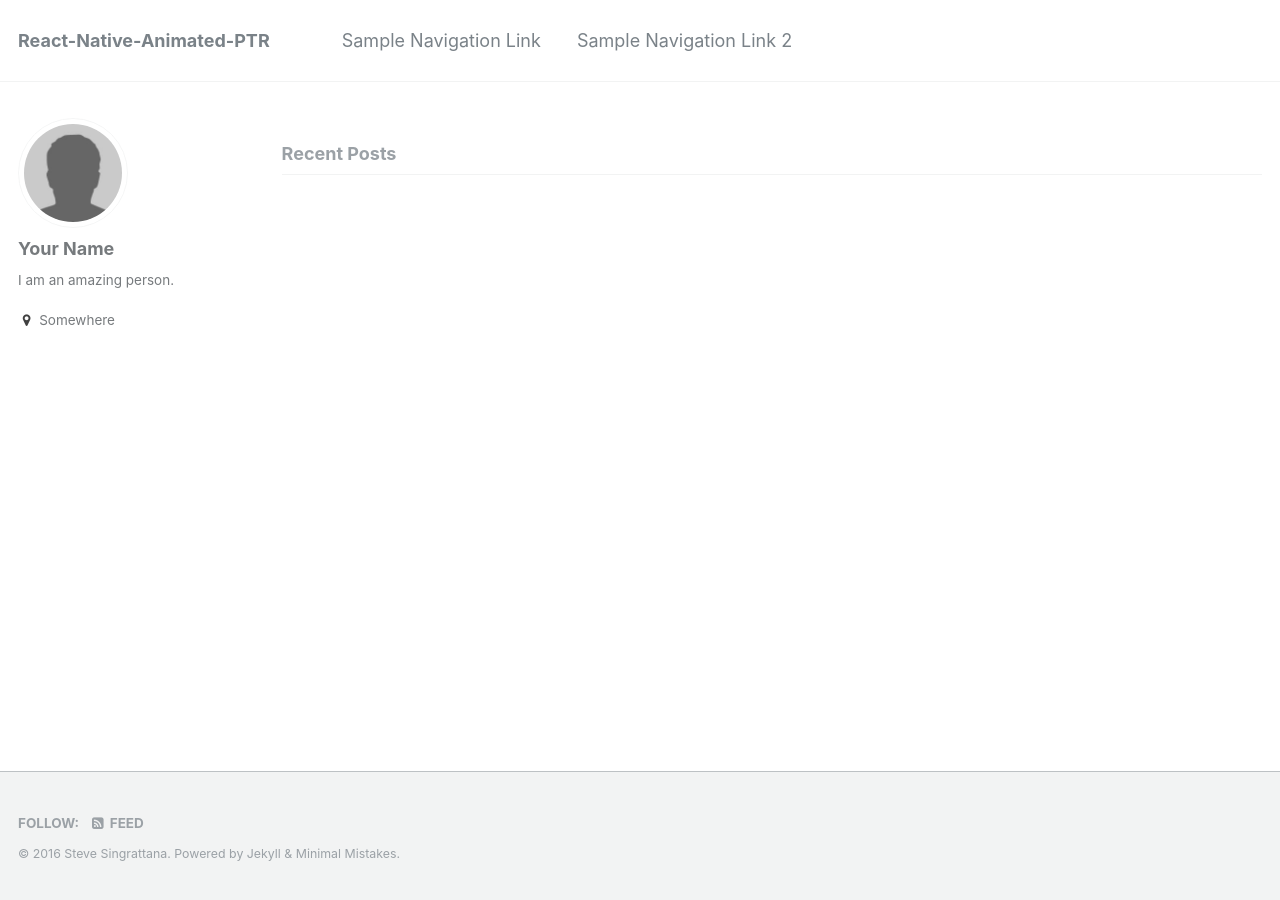
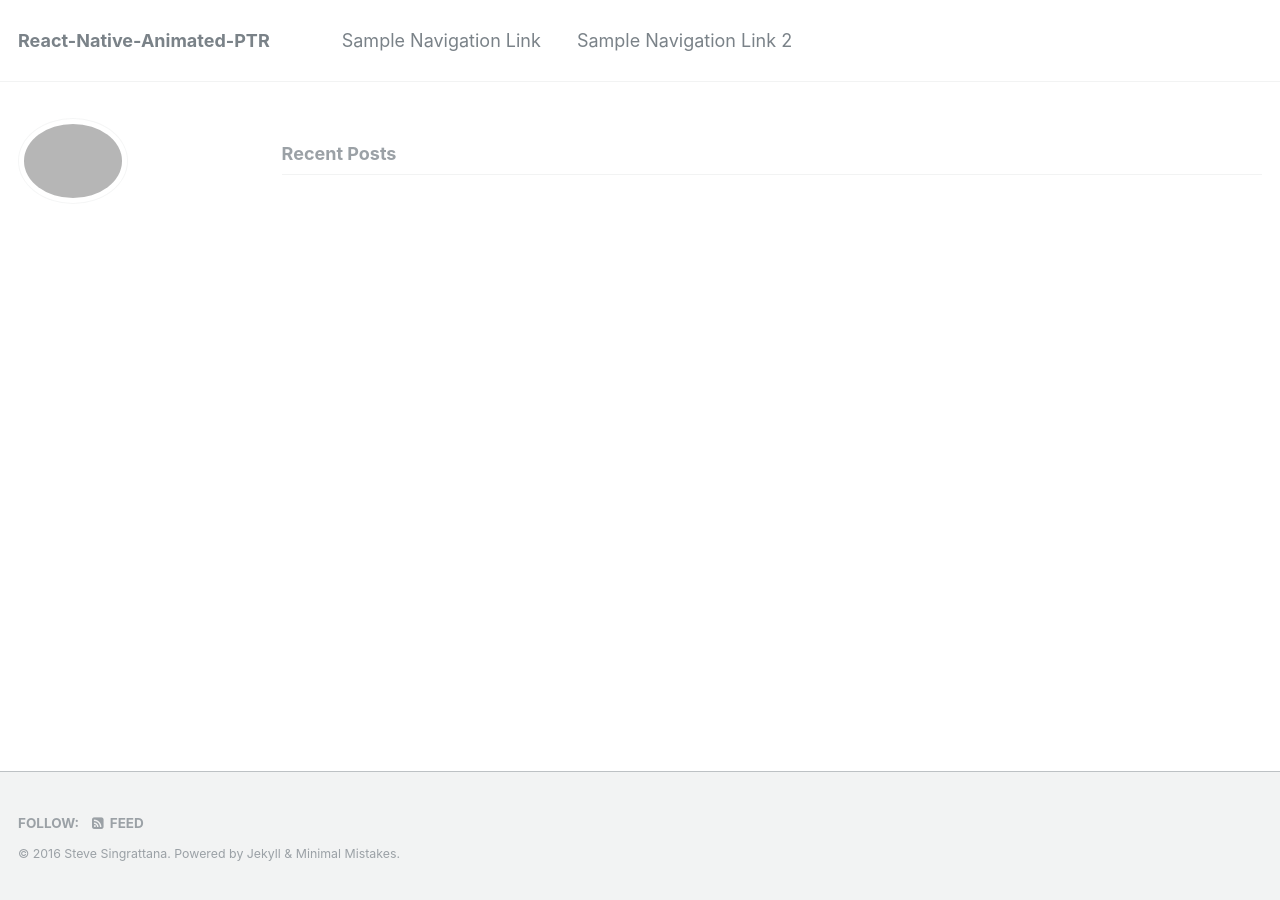
Before and after one commit to evetstech/react-native-animated-ptr, a Jekyll site: the page built from index.html, in a window 1280 px wide. Built offline with Jekyll 4.4.1, drawn with Linux system fonts in a browser that asks for light colours; the list of posts is cut into pages by our own code; some of the changed lines change nothing that is shown.

Commit message:
Update _config.yml

```diff
--- a/_config.yml
+++ b/_config.yml
@@ -11,9 +11,9 @@ title                    : "React-Native-Animated-PTR"
 title_separator          : "A pull-to-refresh animated component"
 name                     : "Steve Singrattana"
 description              : "react-native-animated-ptr"
-url                      : # the base hostname & protocol for your site e.g. "https://mmistakes.github.io"
-baseurl                  : # the subpath of your site, e.g. "/blog"
-repository               : # GitHub username/repo-name e.g. "mmistakes/minimal-mistakes"
+url                      : https://www.projectinf.com/
+baseurl                  : /docs
+repository               : evetstech/react-native-animated-ptr
 teaser                   : # filename of teaser fallback teaser image placed in /images/, .e.g. "500x300.png"
 # breadcrumbs            : false # true, false (default)
 words_per_minute         : 200
@@ -76,35 +76,7 @@ analytics:
 
 
 # Site Author
-author:
-  name             : "Your Name"
-  avatar           : "bio-photo.jpg"
-  bio              : "I am an amazing person."
-  location         : "Somewhere"
-  email            :
-  uri              :
-  bitbucket        :
-  codepen          :
-  dribbble         :
-  flickr           :
-  facebook         :
-  foursquare       :
-  github           :
-  google_plus      :
-  keybase          :
-  instagram        :
-  lastfm           :
-  linkedin         :
-  pinterest        :
-  soundcloud       :
-  stackoverflow    : # "123456/username" (the last part of your profile url, e.g. http://stackoverflow.com/users/123456/username)
-  steam            :
-  tumblr           :
-  twitter          :
-  vine             :
-  weibo            :
-  xing             :
-  youtube          :
+
 
 
 # Reading Files
```
